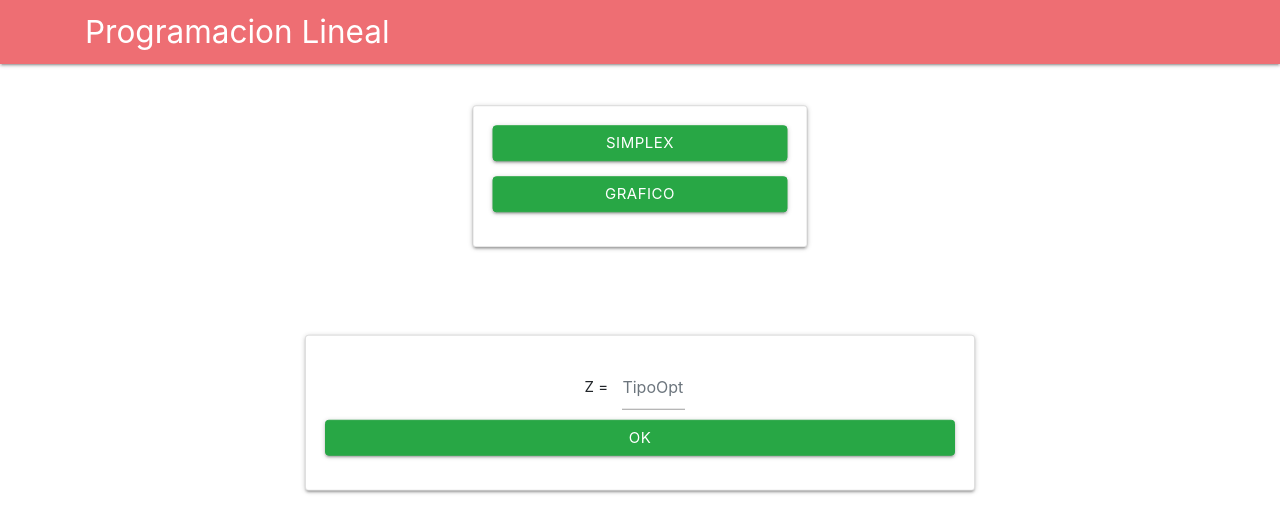
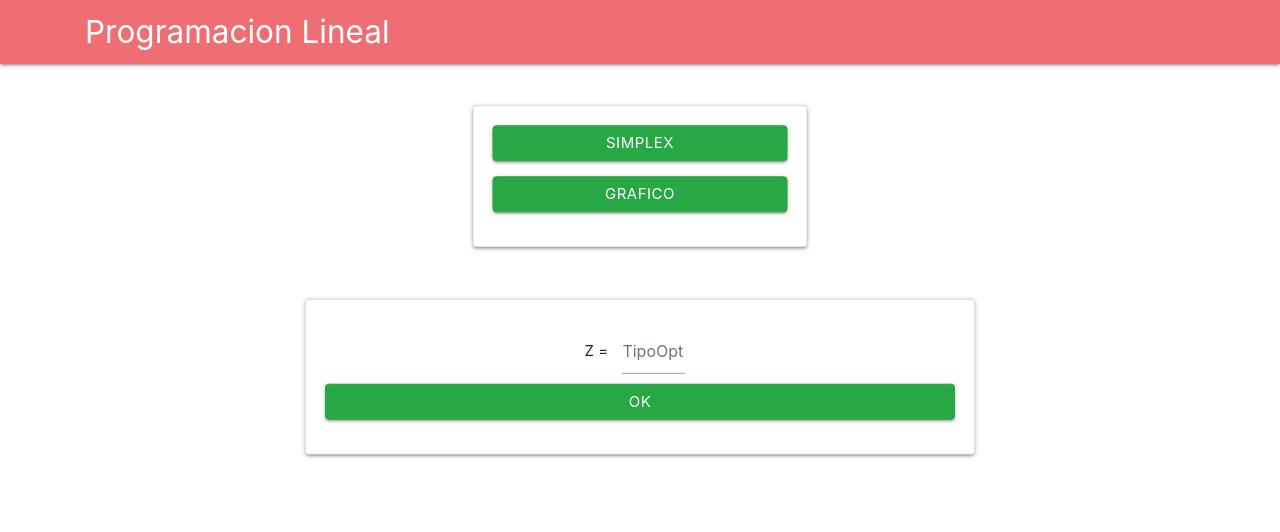
Before and after one commit to operativa/ioapp, a React (Create React App) app: page /Condiciones in a window 1280 px wide. Shown: the top 532 px of the page. Built offline with nearby package versions, Linux system fonts and the light colour scheme.

Commit message:
no se que hice aca pero habia cambios

```diff
--- a/src/componentes/CantidadesGrafico.js
+++ b/src/componentes/CantidadesGrafico.js
@@ -11,7 +11,7 @@ var styles2 = {
 
   position: 'relative',
   left: '50%',
-  top:'50%',
+  top:'30%',
   transform: 'translate(-50%, -50%)',
   width:'100%',
 
--- a/src/componentes/CantidadesSimplex.js
+++ b/src/componentes/CantidadesSimplex.js
@@ -11,7 +11,7 @@ var styles2 = {
 
   position: 'relative',
   left: '50%',
-  top:'50%',
+  top:'30%',
   transform: 'translate(-50%, -50%)',
   width:'100%',
 
--- a/src/componentes/Condiciones.js
+++ b/src/componentes/Condiciones.js
@@ -14,7 +14,7 @@ var styles2 = {
 
   position: 'relative',
   left: '50%',
-  top:'50%',
+  top:'30%',
   transform: 'translate(-50%, -50%)',
   width:'200%',
 
```
